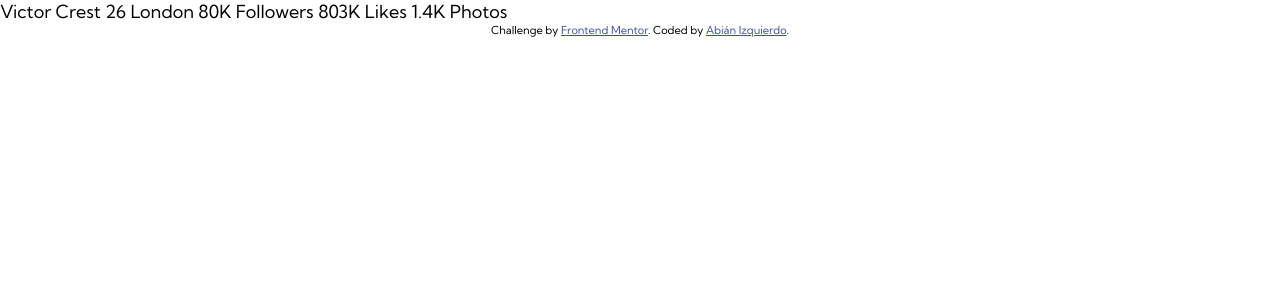
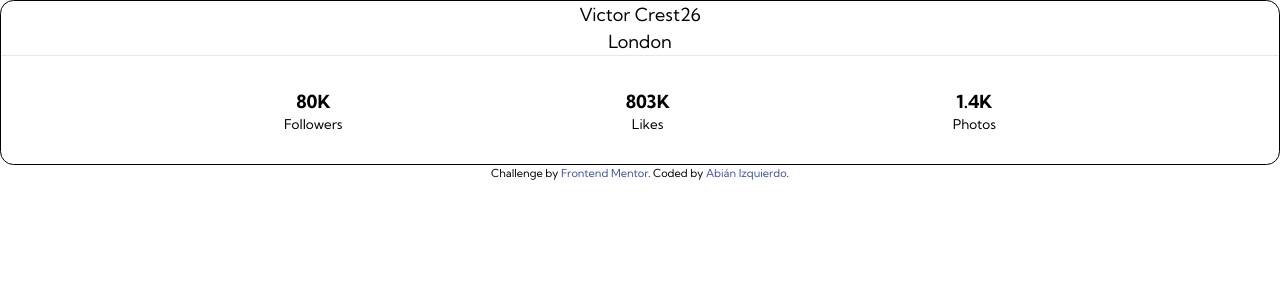
Before and after one commit to abizmo/profile-card-component, a React (Create React App) app: page / in a window 1280 px wide. Shown: the top 300 px of the page. Built offline with nearby package versions, Linux system fonts and the light colour scheme.

Commit message:
Add Card structure

```diff
--- a/package.json
+++ b/package.json
@@ -8,6 +8,7 @@
     "@testing-library/react": "^12.1.2",
     "@testing-library/user-event": "^13.5.0",
     "gh-pages": "^3.2.3",
+    "prop-types": "^15.8.1",
     "react": "^17.0.2",
     "react-dom": "^17.0.2",
     "react-scripts": "5.0.0",
@@ -40,11 +41,14 @@
     ]
   },
   "devDependencies": {
+    "autoprefixer": "^10.4.2",
     "eslint": "^8.8.0",
     "eslint-config-airbnb": "^19.0.4",
     "eslint-plugin-import": "^2.25.4",
     "eslint-plugin-jsx-a11y": "^6.5.1",
     "eslint-plugin-react": "^7.28.0",
-    "eslint-plugin-react-hooks": "^4.3.0"
+    "eslint-plugin-react-hooks": "^4.3.0",
+    "postcss": "^8.4.6",
+    "tailwindcss": "^3.0.18"
   }
 }
--- /dev/null
+++ b/postcss.config.js
@@ -0,0 +1,6 @@
+module.exports = {
+  plugins: {
+    tailwindcss: {},
+    autoprefixer: {},
+  },
+}
--- a/public/index.html
+++ b/public/index.html
@@ -13,7 +13,7 @@
 
 <body>
   <noscript>You need to enable JavaScript to run this app.</noscript>
-  <div id="root"></div>
+  <main id="root"></main>
   <footer>
     Challenge by <a href="https://www.frontendmentor.io?ref=challenge" target="_blank">Frontend Mentor</a>.
     Coded by <a href="http://www.abizmo.dev">Abián Izquierdo</a>.
--- a/src/App.jsx
+++ b/src/App.jsx
@@ -1,20 +1,37 @@
 import React from 'react';
+import Header from './components/Header';
+import Stats from './components/Stats';
 
-const App = () => (
-  <div>
-    Victor Crest
-    26
-    London
+const data = {
+  profile: {
+    name: 'Victor Crest',
+    age: 26,
+    city: 'London',
+  },
+  stats: [
+    {
+      label: 'Followers',
+      value: '80K',
+    },
+    {
+      label: 'Likes',
+      value: '803K',
+    },
+    {
+      label: 'Photos',
+      value: '1.4K',
+    },
+  ],
+};
 
-    80K
-    Followers
-
-    803K
-    Likes
-
-    1.4K
-    Photos
-  </div>
-);
+const App = () => {
+  const { profile: { age, city, name }, stats } = data;
+  return (
+    <div className="border border-black divide-y divide-slate-200 rounded-xl">
+      <Header age={age} city={city} name={name} />
+      <Stats stats={stats} />
+    </div>
+  );
+};
 
 export default App;
--- /dev/null
+++ b/src/components/Header.jsx
@@ -0,0 +1,22 @@
+import React from 'react';
+import PropTypes from 'prop-types';
+
+const Header = ({ age, city, name }) => (
+  <div className="flex flex-col flex-end items-center">
+    <div>
+      {name}
+      {age}
+    </div>
+    <div>
+      {city}
+    </div>
+  </div>
+);
+
+Header.propTypes = {
+  age: PropTypes.number.isRequired,
+  city: PropTypes.string.isRequired,
+  name: PropTypes.string.isRequired,
+};
+
+export default Header;
--- /dev/null
+++ b/src/components/Stat.jsx
@@ -0,0 +1,16 @@
+import React from 'react';
+import PropTypes from 'prop-types';
+
+const Stat = ({ label, value }) => (
+  <div className="text-center">
+    <h3 className="font-bold uppercase">{value}</h3>
+    <p className="text-xs">{label}</p>
+  </div>
+);
+
+Stat.propTypes = {
+  label: PropTypes.string.isRequired,
+  value: PropTypes.string.isRequired,
+};
+
+export default Stat;
--- /dev/null
+++ b/src/components/Stats.jsx
@@ -0,0 +1,17 @@
+import React from 'react';
+import PropTypes from 'prop-types';
+import Stat from './Stat';
+
+const Stats = ({ stats }) => (
+  <div className="flex justify-evenly py-7">
+    {stats.map(({ label, value }) => (
+      <Stat key={label} label={label} value={value} />
+    ))}
+  </div>
+);
+
+Stats.propTypes = {
+  stats: PropTypes.arrayOf(PropTypes.shape()).isRequired,
+};
+
+export default Stats;
--- a/src/index.css
+++ b/src/index.css
@@ -1,3 +1,7 @@
+@tailwind base;
+@tailwind components;
+@tailwind utilities;
+
 html {
   font-size: 18px;
 }
--- /dev/null
+++ b/tailwind.config.js
@@ -0,0 +1,7 @@
+module.exports = {
+  content: ['./src/**/*.{js,jsx,ts,tsx}'],
+  theme: {
+    extend: {},
+  },
+  plugins: [],
+};
```
Also changed, not shown: 1 other file (tests, documents, lock files or other folders).
